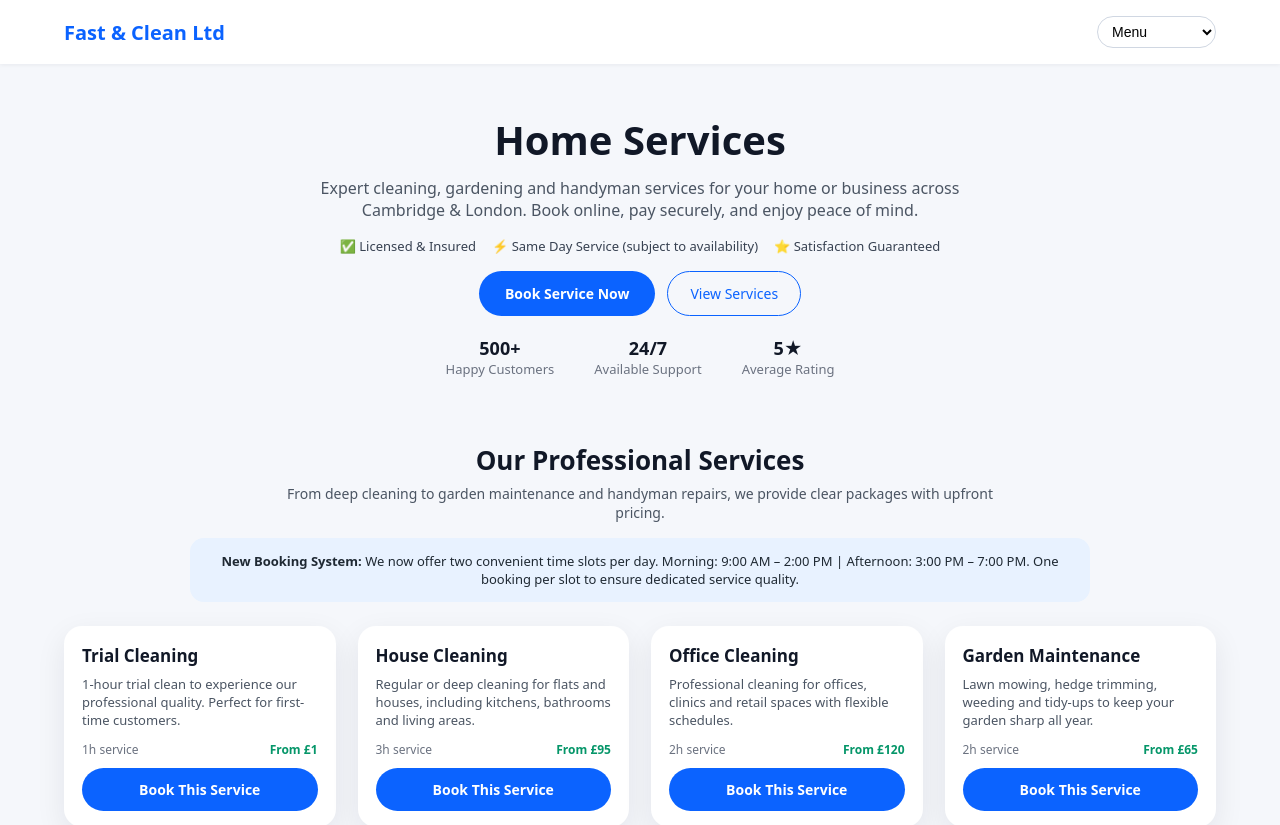
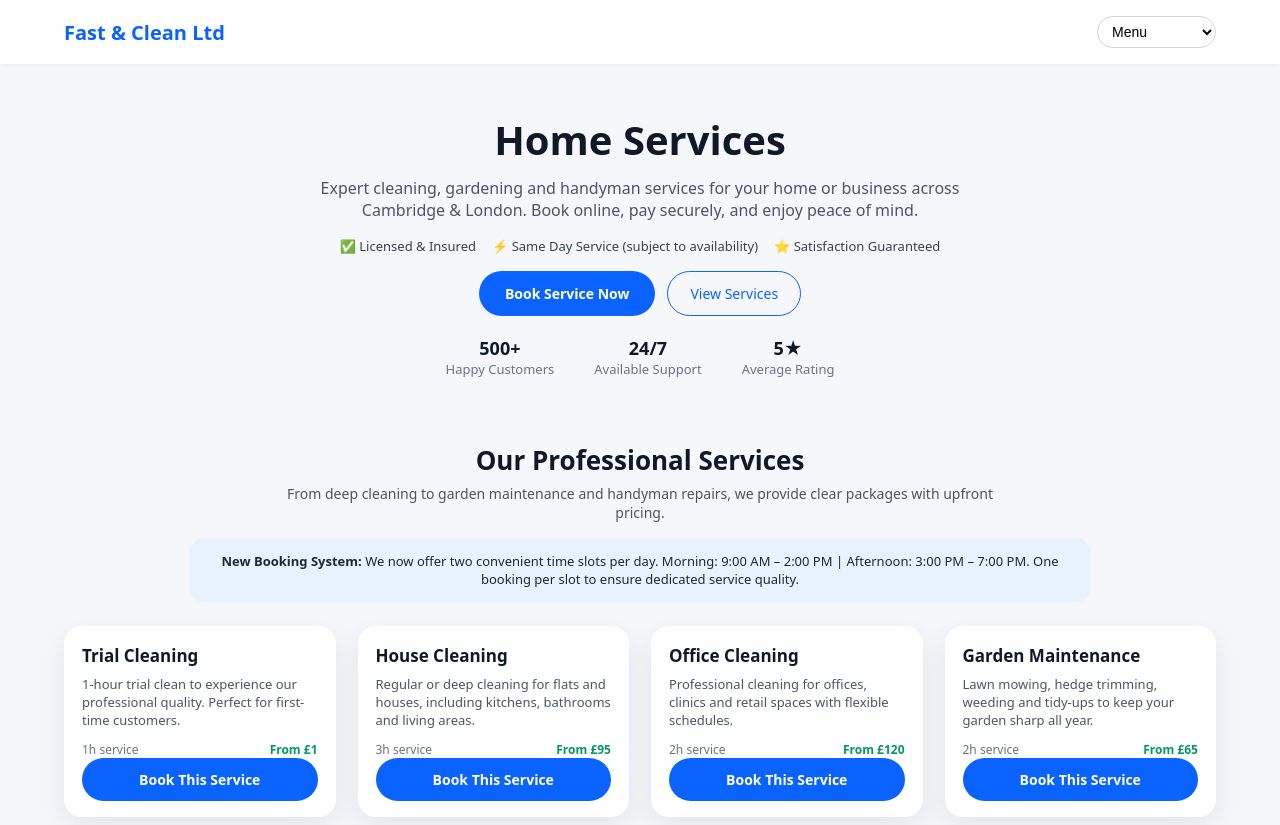
Before and after one commit to FastClean1/fastandclean-site, a React (Vite) app: page / in a window 1280 px wide. Shown: the top 825 px of the page. Built offline with nearby package versions, Linux system fonts and the light colour scheme.

Commit message:
Update styles.css

```diff
--- a/src/styles.css
+++ b/src/styles.css
@@ -246,11 +246,6 @@ main {
   color: #059669;
 }
 
-/* make the bottom button aligned */
-.service-card .btn-primary {
-  margin-top: 10px;
-}
-
 /* ===== Contact ===== */
 
 .contact-section {
```
